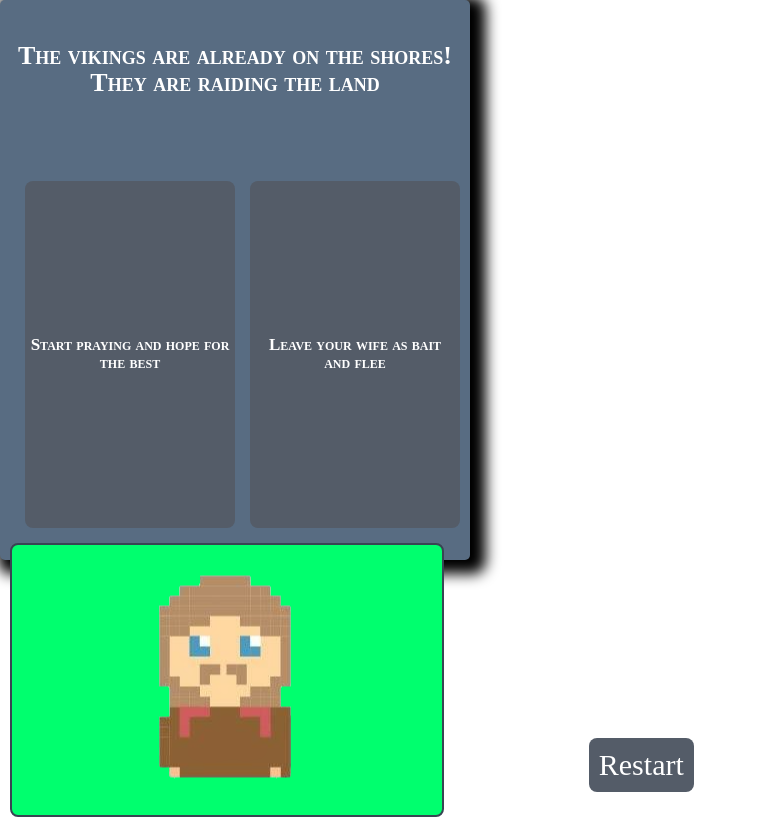
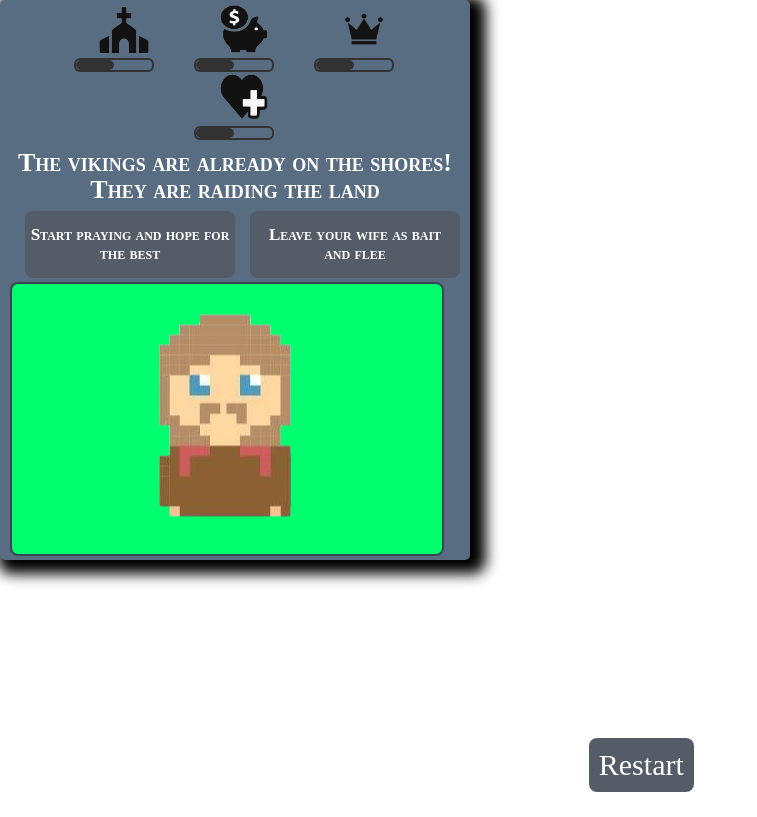
Before and after one commit to Karcub/medieval-simulator-karcub, a React (Create React App) app: page /card/20 in a window 1280 px wide. Shown: the whole page, without its empty margins (0-757 px from the left). Built offline with nearby package versions, Linux system fonts and the light colour scheme.

Commit message:
feat: Situation.js renders situation or ending on condition

```diff
--- a/src/elements/Situation.js
+++ b/src/elements/Situation.js
@@ -4,6 +4,8 @@ import Material from "../globals/Material";
 import {CharCard} from "../styles/CharCard";
 import {CountdownCircleTimer} from 'react-countdown-circle-timer'
 import UserInfo from "../globals/UserInfo";
+import Stats from "./Stats";
+import Ending from "./Ending";
 
 
 const Situation = () => {
@@ -120,6 +122,9 @@ const Situation = () => {
         <>
             <div className="score-container"><span id="score">{UserInfo.score}</span> years lived</div>
             <div className="high-score-container">High score: <span id="high-score">{UserInfo.highScore}</span></div>
+            <Stats/>
+            {UserInfo.isGameOver ? <Ending/> :
+                <>
                     <div className="countdown">
                         <CountDownTimer/>
                     </div>
@@ -128,11 +133,12 @@ const Situation = () => {
                         <Link to={nextCardUrl} onClick={(e) => {delay(e, 0)}}
                               className="btn option btn-left" value="1" id="option1">{card.options[0].text}
                         </Link>
-                    <Link to={nextCardUrl}  onClick={(e) => {delay(e, 1)}}
+                        <Link to={nextCardUrl} onClick={(e) => {delay(e, 1)}}
                               className="btn option btn-right" value="2" id="option2">{card.options[1].text}
                         </Link>
+                    </div>
                     <CharCard props={card.theme} id="char-card" className="character-card"/>
-                    </div>
+                </>}
             <Link to={restartUrl} onClick={restart} className="btn start">Restart</Link>
             </>
     );
```
Lines whose indentation alone changed are shown as unchanged.
